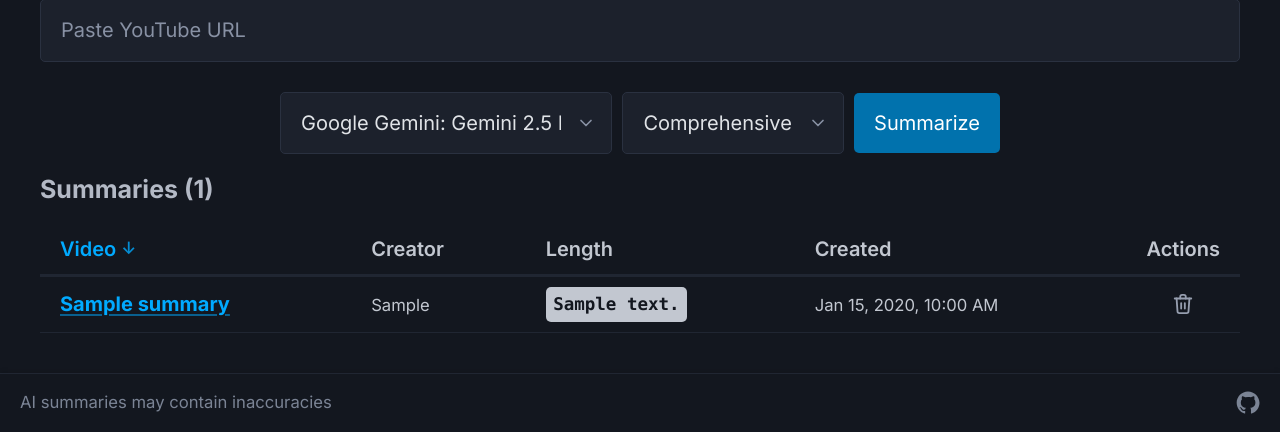
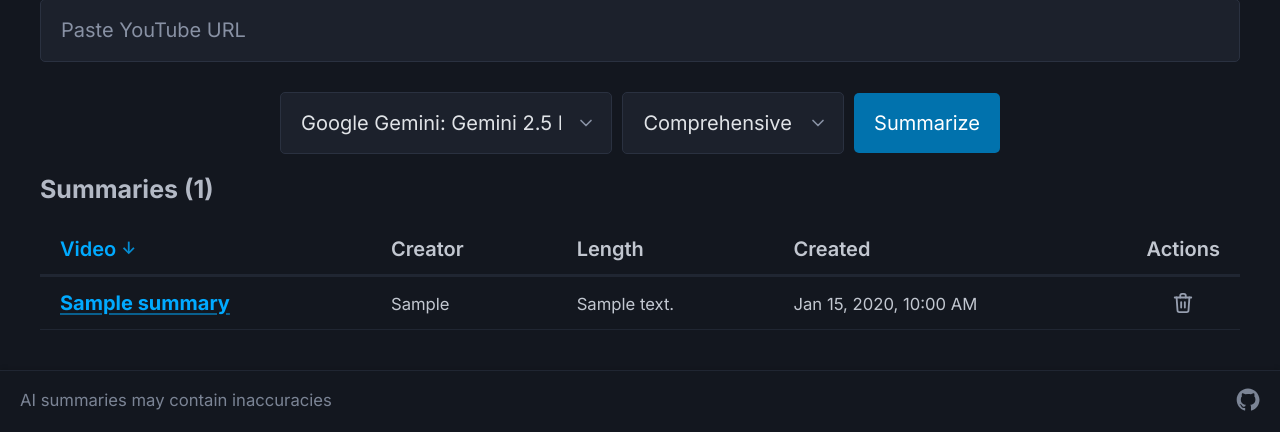
Before and after one commit to alifbae/bakwas, a Flask app: page /?sort=title&dir=desc&page=1&per_page=all in a window 1280 px wide. Shown: the part 397-829 px from the top of the page. After the commit the page ends 808 px from the top, so only its background shows below. Run offline with Flask 3, Linux system fonts and the light colour scheme; tables that the repository leaves empty hold one stand-in row (values such as "Sample post"); some libraries are stand-ins or nearby versions.

Commit message:
minor ui fixes

```diff
--- a/static/css/styles.css
+++ b/static/css/styles.css
@@ -742,3 +742,8 @@ nav ul:last-of-type li {
   margin-top: 0.75rem;
   color: var(--pico-muted-color);
 }
+
+/* Keep the Created timestamp on one line */
+.summaries-table .created-cell {
+  white-space: nowrap;
+}
--- a/static/js/index.js
+++ b/static/js/index.js
@@ -77,14 +77,14 @@ $(document).ready(function () {
                       <div><strong>Video:</strong> ${data.title}</div>
                       <div><strong>Creator:</strong> ${data.creator}</div>
                       <div><strong>Date:</strong> ${data.video_date}</div>
-                      <div><strong>Length:</strong> <kbd>${data.summary_length}</kbd></div>
+                      <div><strong>Length:</strong> ${data.summary_length}</div>
                       <div><strong>Model:</strong> <small>${modelName}</small></div>
                   `);
 
         const $content = $('<div class="markdown-content">').html(summaryHtml);
 
         const $footer = $("<footer>").html(`
-                      <small>${data.caption_length} words extracted • ${data.cached ? 'Loaded from cache' : 'Saved to database'}${formatCostSuffix(data)}</small><br>
+                      <small>${Number(data.caption_length).toLocaleString()} words extracted • ${data.cached ? 'Loaded from cache' : 'Saved to database'}${formatCostSuffix(data)}</small><br>
                       <small><em>Refresh page to see in table below</em></small>
                   `);
 
--- a/templates/detail.html
+++ b/templates/detail.html
@@ -29,7 +29,7 @@
     <p>
       <strong>Creator:</strong> {{ summary.creator }}<br />
       <strong>Video Date:</strong> {{ summary.video_date or 'Unknown' }}<br />
-      <strong>Summary Length:</strong> <kbd>{{ summary.summary_length or 'shortest' }}</kbd><br />
+      <strong>Summary Length:</strong> {{ summary.summary_length or 'shortest' }}<br />
       <strong>Model Used:</strong> {{ (summary.model_used or 'N/A').split('/')[-1] }}<br />
       {% if summary.cost_usd is not none or summary.prompt_tokens is not none %}
       <strong>Cost:</strong>
@@ -113,7 +113,7 @@
   <section>
     <details>
       <summary>
-        <strong>Full Transcript ({{ summary.subtitles.split()|length }} words)</strong>
+        <strong>Full Transcript ({{ "{:,}".format(summary.subtitles.split()|length) }} words)</strong>
       </summary>
       <div class="transcript">{{ summary.subtitles }}</div>
     </details>
--- a/templates/index.html
+++ b/templates/index.html
@@ -87,8 +87,8 @@ block content %}
               </div>
             </td>
             <td class="col-hide-sm"><small>{{ summary.creator or 'Unknown' }}</small></td>
-            <td class="col-hide-sm"><kbd>{{ summary.summary_length or 'shortest' }}</kbd></td>
-            <td class="col-hide-md">
+            <td class="col-hide-sm"><small>{{ summary.summary_length or 'shortest' }}</small></td>
+            <td class="col-hide-md created-cell">
               <small data-utc-time="{{ summary.created_at }}">{{ summary.created_at }}</small>
             </td>
             <td>
```
Also changed, not shown: 1 other file.
